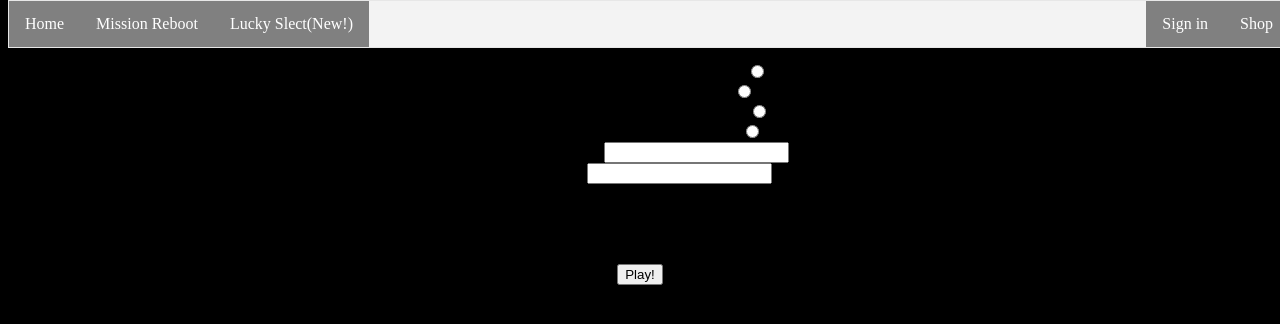
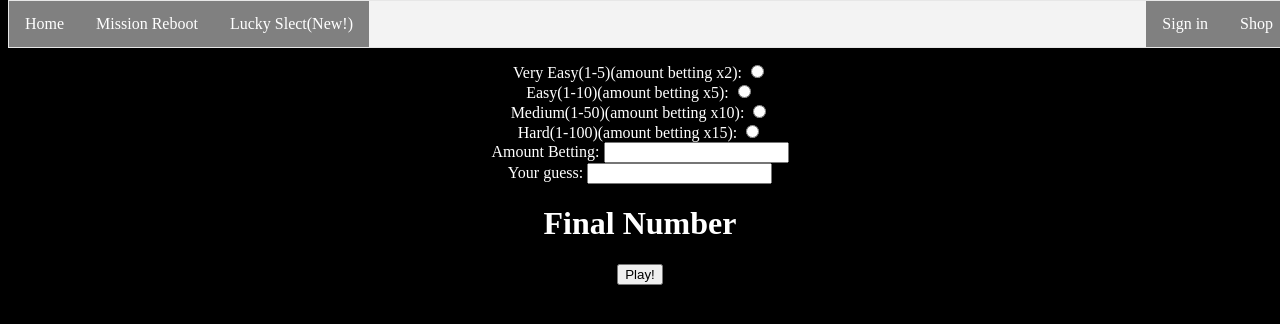
Before and after one commit to Z-e-Games/LuckySelect, a plain HTML site: page index.html in a window 1280 px wide. Drawn offline with Linux system fonts and the light colour scheme.

Commit message:
Update index.html

```diff
--- a/index.html
+++ b/index.html
@@ -4,6 +4,9 @@
     <title>Lucky Select</title>
     <link rel="stylesheet" href="homepage.css">
     <style>
+        body{
+            color:white;
+        }
 ul {
     list-style-type: none;
     margin: 0;
```
